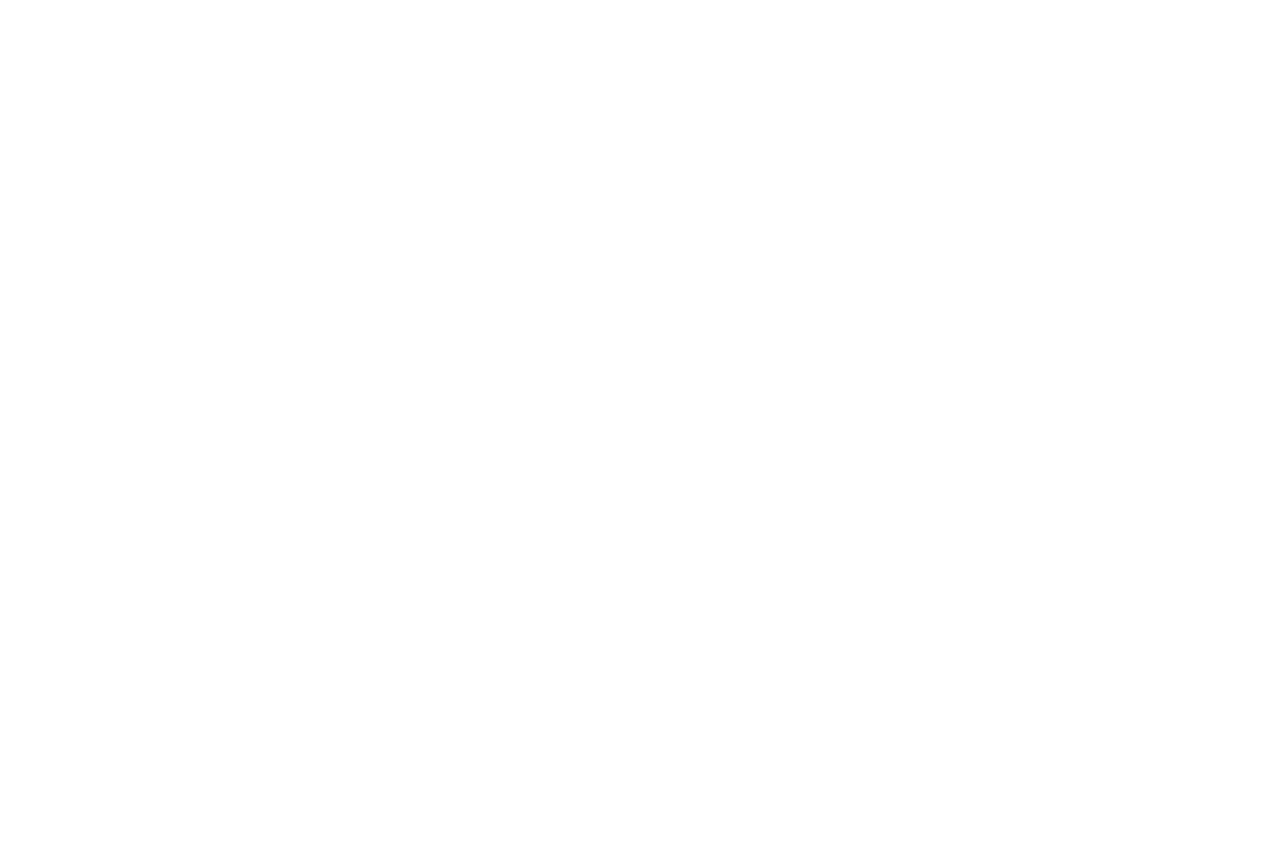
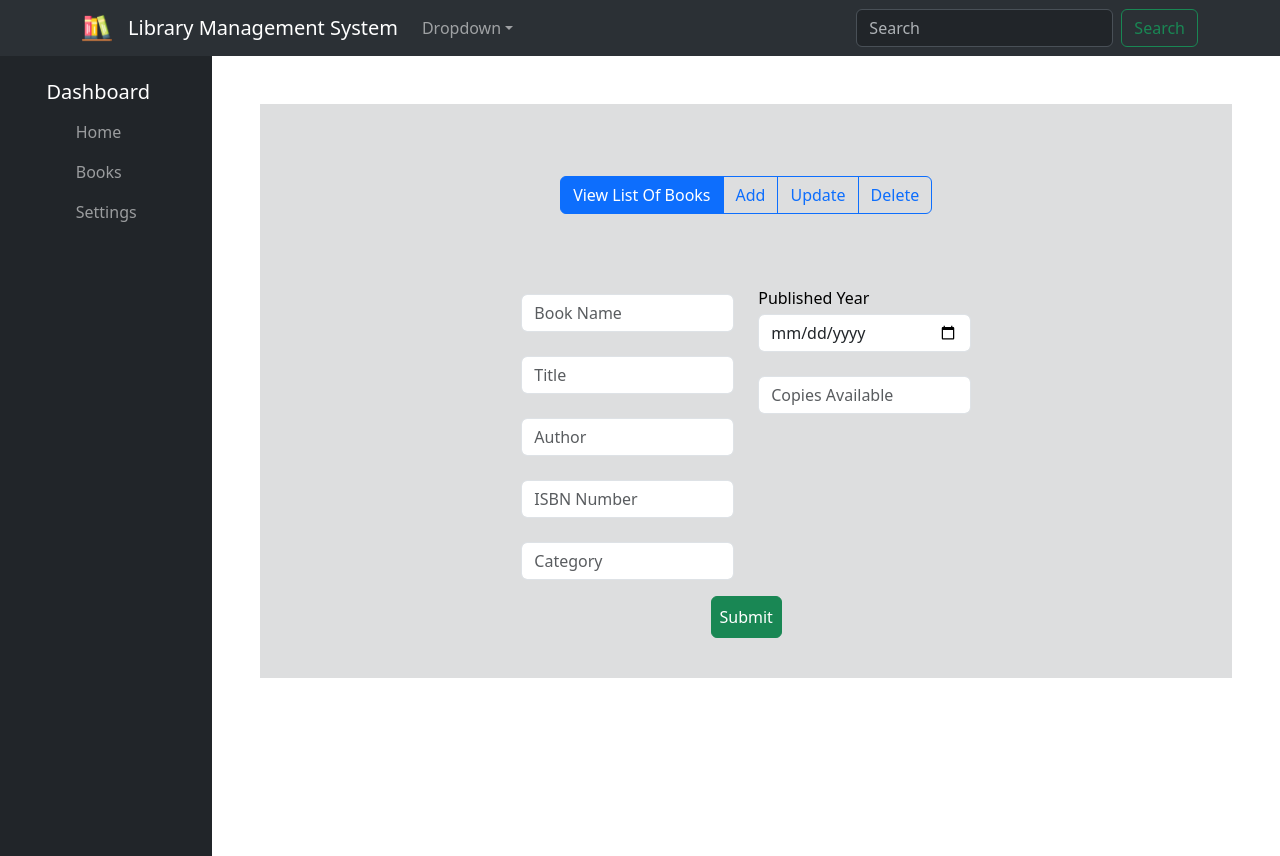
Before and after one commit to Ishara465/Library_Management_System, a React (Vite) app in the folder client/: page /books in a window 1280 px wide. Before the commit the page ends 800 px from the top, so only its background shows below. Built offline with nearby package versions, Linux system fonts and the light colour scheme.

Commit message:
create project primary details

```diff
--- a/client/package.json
+++ b/client/package.json
@@ -13,6 +13,7 @@
     "axios": "^1.7.9",
     "bootstrap": "^5.3.3",
     "react": "^18.3.1",
+    "react-bootstrap": "^2.10.9",
     "react-dom": "^18.3.1",
     "react-router-dom": "^7.1.3"
   },
--- a/client/src/App.jsx
+++ b/client/src/App.jsx
@@ -1,12 +1,30 @@
 import { useState } from 'react'
 import 'bootstrap/dist/css/bootstrap.min.css'
+import {BrowserRouter,Routes,Route} from 'react-router-dom'
+import Home from './components/Home/Home'
+import Navigation from './components/Navigation/Navigation'
+import Books from './components/Books/Books'
+import BookList from './components/Books/BookList'
+import CrudButton from './components/importentComponents/CrudButton'
+import SideNavigation from './components/importentComponents/SideNavigation'
+
+
+
 
 
 function App() {
+  return (
+   <BrowserRouter>
+   <Navigation/>
+    <Routes>
+      <Route path='/' element = {<Home/>}></Route>
+      <Route path='/books' element = {<Books/>}></Route>
+      <Route path='/bookList' element = {<BookList/>}></Route>
+      <Route path='/crudButton' element = {<CrudButton/>}></Route>
+      <Route path='/sideNavBar' element = {<SideNavigation/>}></Route>
 
-
-  return (
-    <div></div>
+    </Routes>
+   </BrowserRouter>
   )
 }
 
--- /dev/null
+++ b/client/src/components/Books/BookList.jsx
@@ -0,0 +1,57 @@
+import React from 'react'
+import "./Books.css"
+import Button from 'react-bootstrap/Button';
+import { Container } from "react-bootstrap";
+import Card from 'react-bootstrap/Card';
+import CrudButton from '../importentComponents/CrudButton';
+import SideNavigation from '../importentComponents/SideNavigation';
+
+const BookList = () => {
+  return (
+    <div style={{ display: "flex", height: "100vh" }}>
+    {/* Sidebar */}
+    <SideNavigation/>
+    {/* Main Content */}
+    <Container fluid className='p-4'>
+    <div className='container p-4'>
+        {/* Second div */}
+        <div className="col-12 p-4" style={{ backgroundColor: "rgb(221, 222, 223)" }}>
+       <div className='d-flex justify-content-center m-5'>
+        {/* Import Important component folder */}
+       <CrudButton/>
+
+      <br />
+       </div>
+
+{/* Content */}
+<div className="row">
+
+<Card style={{ width: '18rem' }} className='m-2'>
+      <Card.Img variant="top" src="holder.js/100px180" />
+      <Card.Body>
+        <Card.Title>Card Title</Card.Title>
+        <Card.Text>
+          Some quick example text to build on the card title and make up the
+          bulk of the card's content.
+        </Card.Text>
+        <Button variant="primary">Go somewhere</Button>
+      </Card.Body>
+    </Card>
+
+
+
+
+</div>
+
+
+
+
+
+        </div>
+    </div>
+    </Container>
+  </div>
+  )
+}
+
+export default BookList
--- /dev/null
+++ b/client/src/components/Books/Books.css
@@ -0,0 +1,12 @@
+*{
+    margin: 0;
+}
+
+h1{
+    color: white;
+    font-weight: bold;
+}
+
+label{
+    color: rgb(0, 0, 0);
+}
--- /dev/null
+++ b/client/src/components/Books/Books.jsx
@@ -0,0 +1,75 @@
+import { useState } from 'react';
+import Form from 'react-bootstrap/Form';
+import "./Books.css"
+import Button from 'react-bootstrap/Button';
+import { Container } from "react-bootstrap";
+import CrudButton from '../importentComponents/CrudButton';
+import SideNavigation from '../importentComponents/SideNavigation';
+
+
+
+
+const Books = () => {
+
+
+  return (
+
+    <div style={{ display: "flex", height: "100vh" }}>
+    {/* Sidebar */}
+      <SideNavigation/>
+    {/* Main Content */}
+    <Container fluid className='p-4'>
+    <div className='container p-4'>
+        {/* Second div */}
+        <div className="col-12 p-4" style={{ backgroundColor: "rgb(221, 222, 223)" }}>
+       <div className='d-flex justify-content-center m-5'>
+
+        {/* Import Important component folder */}
+       <CrudButton/>
+
+      <br />
+       </div>
+
+       <div className="row   d-flex justify-content-center  mt-5">
+       <div className='col-3 mt-4'>
+
+       <Form.Control type="text" placeholder="Book Name" />
+       <br />
+       <Form.Control type="text" placeholder="Title"  />
+       <br />
+       <Form.Control type="text" placeholder="Author"  />
+       <br />
+       <Form.Control type="text" placeholder="ISBN Number"  />
+       <br />
+       <Form.Control type="text" placeholder="Category"  />
+
+       </div>
+
+       <div className='col-3 mt-3'>
+        <label htmlFor="" >Published Year</label>
+       <Form.Control type="date" placeholder="Published Year"  className='mt-1'/>
+       <br />
+       <Form.Control type="text" placeholder="Copies Available"  />
+
+       </div>
+
+       <div className="d-flex justify-content-center align-items-center p-3" >
+    <button className="btn btn-success p-2">Submit</button>
+</div>
+
+
+       </div>
+
+
+        </div>
+    </div>
+    </Container>
+  </div>
+
+
+
+
+  )
+}
+
+export default Books
--- /dev/null
+++ b/client/src/components/Home/Home.jsx
@@ -0,0 +1,12 @@
+import React from 'react'
+
+const Home = () => {
+  return (
+    <div>
+ <p>home</p>
+
+    </div>
+  )
+}
+
+export default Home
--- /dev/null
+++ b/client/src/components/Navigation/Navigation.jsx
@@ -0,0 +1,60 @@
+import React from 'react'
+import Container from 'react-bootstrap/Container';
+import Nav from 'react-bootstrap/Nav';
+import Navbar from 'react-bootstrap/Navbar';
+import NavDropdown from 'react-bootstrap/NavDropdown';
+import Form from 'react-bootstrap/Form';
+import Button from 'react-bootstrap/Button';
+
+const Navigation = () => {
+  return (
+    <Navbar expand="lg" className="bg-body-tertiary" bg="dark" data-bs-theme="dark">
+
+    <Container>
+
+    <Navbar.Brand href="#home" >
+            <img
+              src="/img/Logo.png"
+              width="30"
+              height="30"
+              className="d-inline-block align-top "
+              alt="React Bootstrap logo"
+            />
+          </Navbar.Brand>
+      <Navbar.Brand href="/" className='text-center'>Library Management System</Navbar.Brand>
+      <Navbar.Toggle aria-controls="basic-navbar-nav" />
+      <Navbar.Collapse id="basic-navbar-nav">
+        <Nav className="me-auto">
+
+
+          <NavDropdown title="Dropdown" id="basic-nav-dropdown">
+            <NavDropdown.Item href="/books">Books</NavDropdown.Item>
+            <NavDropdown.Item href="/bookList">
+             List of books
+            </NavDropdown.Item>
+            <NavDropdown.Item href="#action/3.3">Something</NavDropdown.Item>
+            <NavDropdown.Divider />
+            <NavDropdown.Item href="#action/3.4">
+              Separated link
+            </NavDropdown.Item>
+          </NavDropdown>
+
+        </Nav>
+        <Form className="d-flex ms-auto">
+                  <Form.Control
+                    type="search"
+                    placeholder="Search"
+                    className="me-2"
+                    aria-label="Search"
+                  />
+                  <Button variant="outline-success">Search</Button>
+                </Form>
+      </Navbar.Collapse>
+    </Container>
+  </Navbar>
+
+
+  )
+}
+
+export default Navigation
--- /dev/null
+++ b/client/src/components/importentComponents/CrudButton.jsx
@@ -0,0 +1,30 @@
+import React from "react";
+import ButtonGroup from "react-bootstrap/ButtonGroup";
+import Button from "react-bootstrap/Button";
+import { Link } from "react-router-dom";
+
+const CrudButton = () => {
+  return (
+    <div>
+      <ButtonGroup className="mb-2">
+        <Link to="/bookList" className="btn btn-primary">
+          View List Of Books
+        </Link>
+
+        <Button as={Link} to="/books" variant="outline-primary">
+          Add
+        </Button>
+
+        <Button as={Link} to="#" variant="outline-primary">
+          Update
+        </Button>
+
+        <Button as={Link} to="#" variant="outline-primary">
+          Delete
+        </Button>
+      </ButtonGroup>
+    </div>
+  );
+};
+
+export default CrudButton;
--- /dev/null
+++ b/client/src/components/importentComponents/SideNavigation.jsx
@@ -0,0 +1,17 @@
+import React from 'react'
+import { Nav, Navbar } from "react-bootstrap";
+
+const SideNavigation = () => {
+  return (
+    <Navbar bg="dark" variant="dark" className="flex-column p-3" style={{ width: "250px", minHeight: "100vh" }}>
+    <Navbar.Brand href="#home">Dashboard</Navbar.Brand>
+    <Nav className="flex-column">
+      <Nav.Link href="/">Home</Nav.Link>
+      <Nav.Link href="/Books">Books</Nav.Link>
+      <Nav.Link href="#settings">Settings</Nav.Link>
+    </Nav>
+  </Navbar>
+  )
+}
+
+export default SideNavigation
```
Also changed, not shown: client/public/img/Logo.png (added), 1 other file (tests, documents, lock files or other folders).
